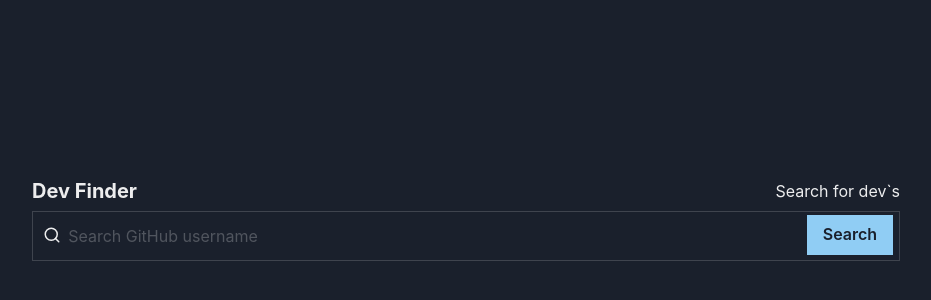
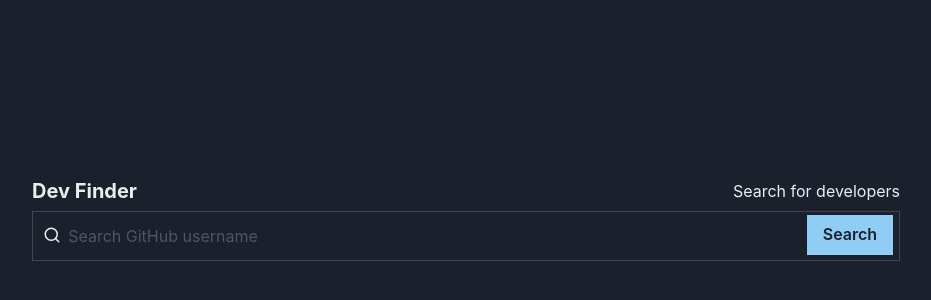
Before and after one commit to Santosl2/github-finder, a Next.js app: page / in a window 1280 px wide. Shown: the part 140-440 px from the top of the page, without its empty margins (174-1105 px from the left). Built offline with nearby package versions, Linux system fonts and the light colour scheme.

Commit message:
chore: minor adjusts

```diff
--- a/src/components/molecules/InputGroupCustom/InputGroupCustom.tsx
+++ b/src/components/molecules/InputGroupCustom/InputGroupCustom.tsx
@@ -25,7 +25,7 @@ export function InputGroupCustom(): JSX.Element {
   }
 
   return (
-    <InputGroup as="form" onSubmit={handleSubmit}>
+    <InputGroup as="form" onSubmit={handleSubmit} autoComplete="off">
       <InputLeftElement pointerEvents="none" marginTop="4px">
         <FiSearch size="18px" />
       </InputLeftElement>
--- a/src/components/organisms/Header/Header.tsx
+++ b/src/components/organisms/Header/Header.tsx
@@ -8,7 +8,7 @@ export function Header(): JSX.Element {
         <Box>
           <Heading size="md">Dev Finder</Heading>
         </Box>
-        <Box>Search for dev`s</Box>
+        <Box>Search for developers</Box>
       </Flex>
       <InputGroupCustom />
     </Stack>
```
Also changed, not shown: 1 other file (tests, documents, lock files or other folders).
